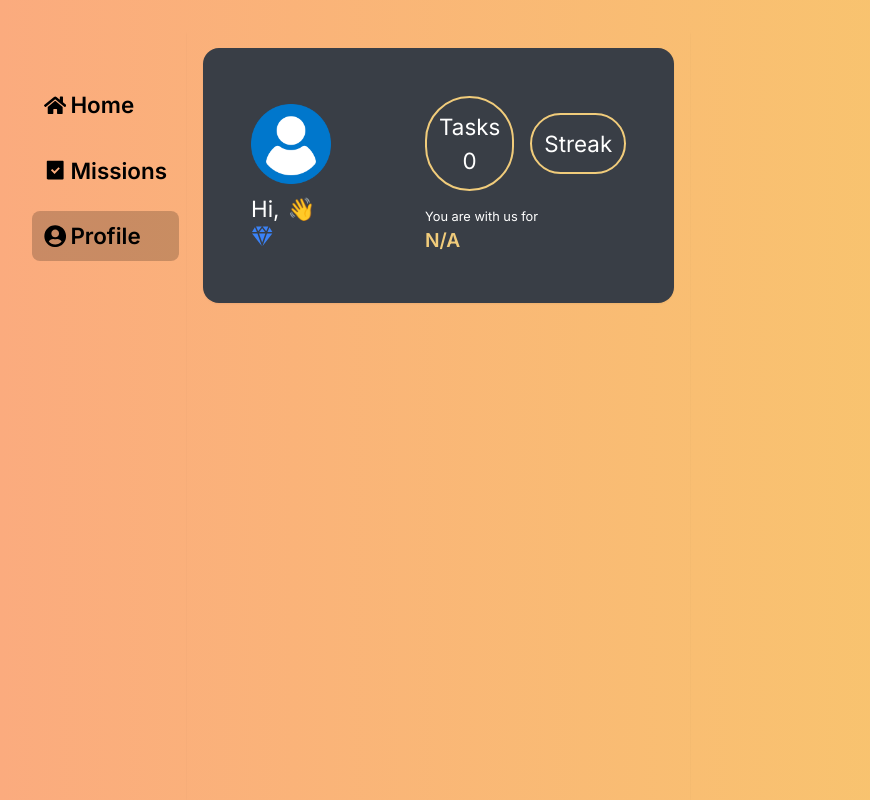
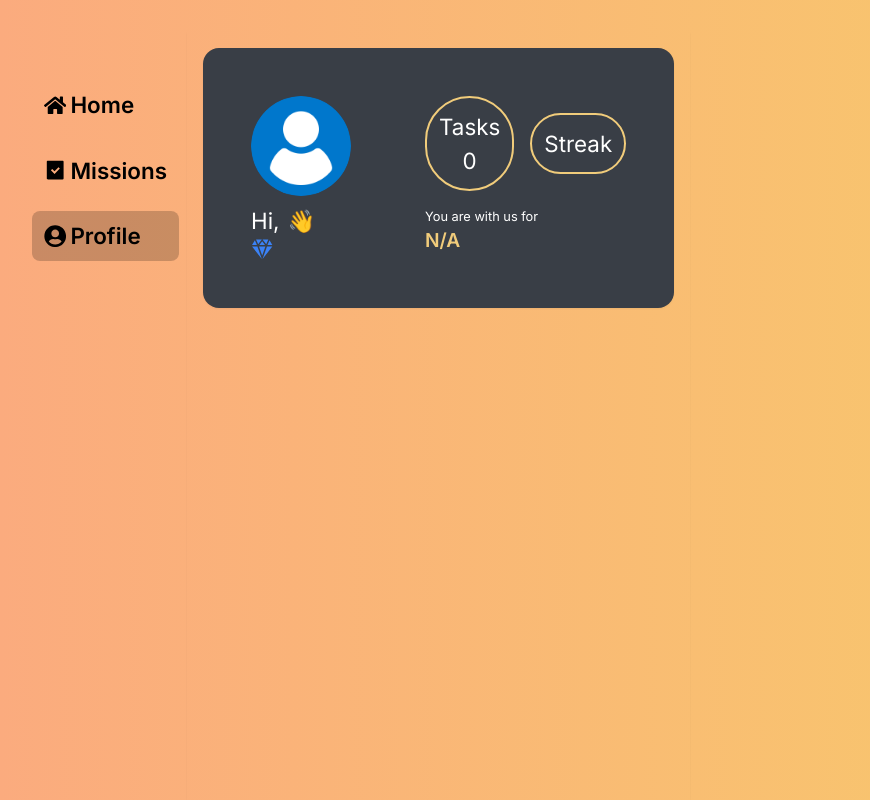
Before and after one commit to KwiecienKamil/Productive---Task-Management-App, a React (Vite) app in the folder client/: page /profile in a window 1280 px wide. Shown: the whole page, without its empty margins (0-870 px from the left). Built offline with nearby package versions, Linux system fonts and the light colour scheme.

Commit message:
User profile picture styling

```diff
--- a/client/src/components/ProfileComponent.tsx
+++ b/client/src/components/ProfileComponent.tsx
@@ -90,16 +90,13 @@ const ProfileComponent = () => {
               <img
                 src={profileImage}
                 alt="User picture"
-                width={100}
-                height={100}
-                className="rounded-full"
+                className="rounded-full w-[100px] h-[100px]"
               />
             ) : (
               <img
                 src={defaultUserPicture}
                 alt="User picture"
-                width={80}
-                height={80}
+                className="rounded-full w-[100px] h-[100px]"
               />
             )}
             <input
--- a/client/src/components/ui/TaskCard.tsx
+++ b/client/src/components/ui/TaskCard.tsx
@@ -34,7 +34,6 @@ const TaskCard: FC<TaskCardProps> = ({ Task_id, title, task }) => {
 
   const state = useAppSelector((state) => state.doneDate.doneDates);
 
-  // Final doneDates in array
   const doneDates = state.filter((date: any) => date.Task_id === Task_id);
   const finalDoneDates = doneDates.map((item) => item.Task_doneDate);
 
```
